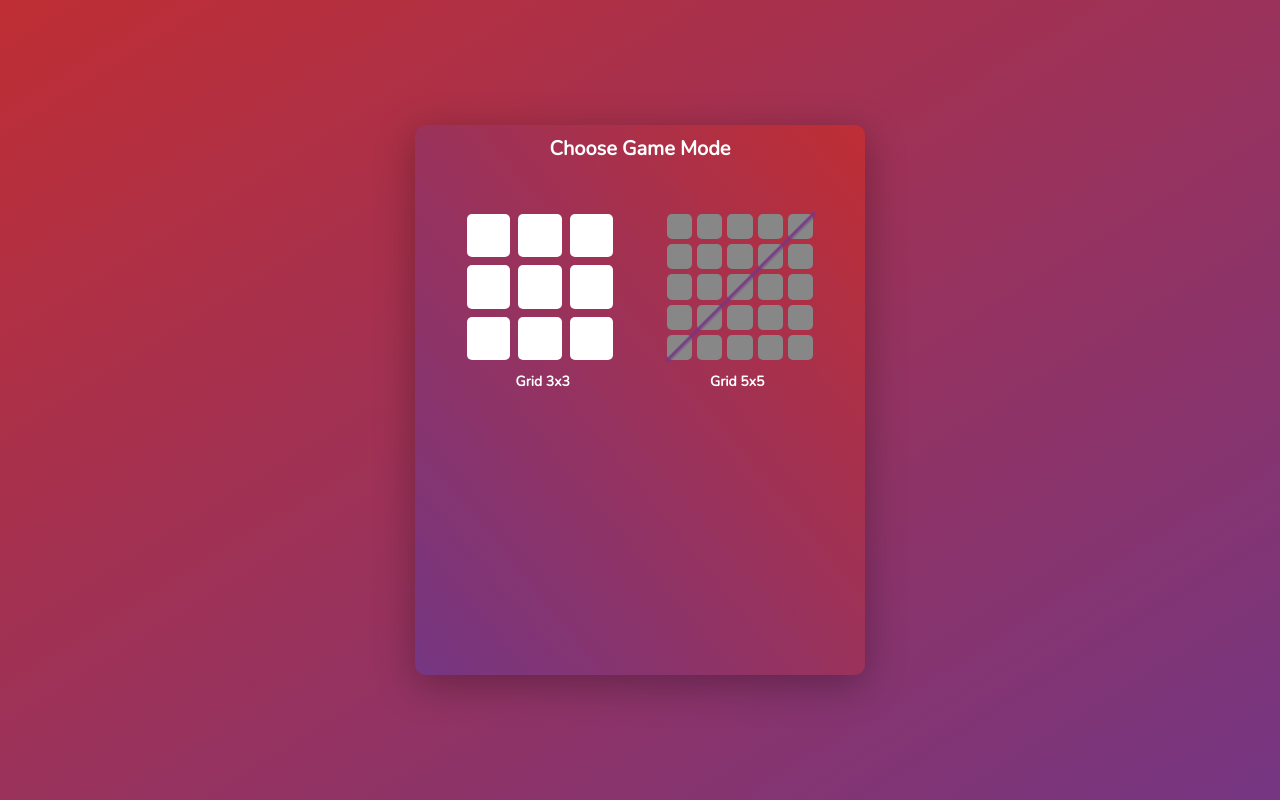
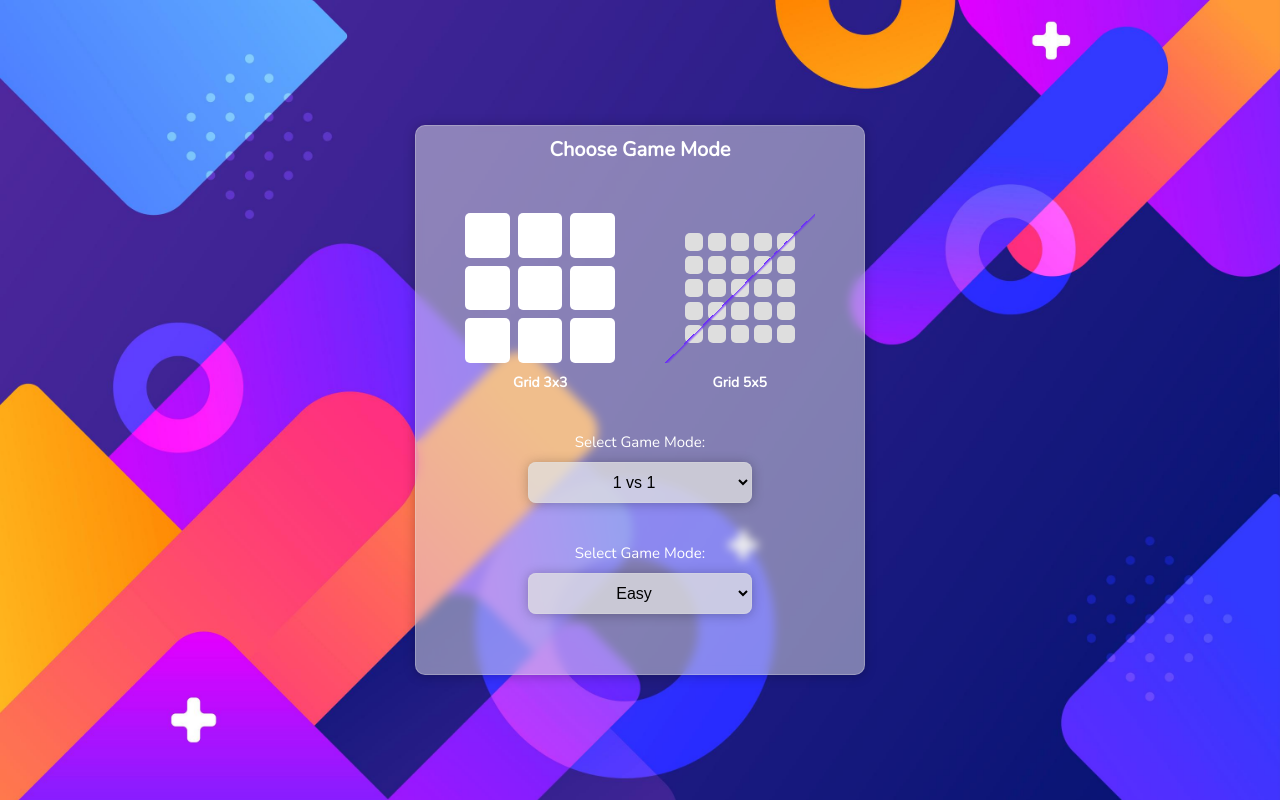
Before and after one commit to ilhanbuhic/Finished-Projects, a plain HTML site: page Tic Tac Toe/index.html in a window 1280 px wide. Drawn offline with nearby package versions, Linux system fonts and the light colour scheme.

Commit message:
JavaScript

```diff
--- a/Tic Tac Toe/index.html
+++ b/Tic Tac Toe/index.html
@@ -14,6 +14,7 @@
         <div class="modal-content">
           <h2>Choose Game Mode</h2>
           <div class="game-mode">
+            <div class="game-mode--grid">
               <div class="game-mode--grid3x3">
                 <div></div>
                 <div></div>
@@ -56,6 +57,21 @@
             <div class="game-mode--description">
               <h3>Grid 3x3</h3>
               <h3>Grid 5x5</h3>
+            </div>
+            <div class="game-mode--play">
+              <label for="game-mode">Select Game Mode:</label>
+              <select id="" class="dropdown">
+                <option value="1vs1">1&nbsp;vs&nbsp;1</option>
+                <option value="1vsPC">1&nbsp;vs&nbsp;PC</option>
+              </select>
+            </div>
+            <div class="game-mode--difficulty">
+              <label for="game-mode">Select Game Mode:</label>
+              <select id="" class="dropdown">
+                <option value="1vs1">Easy</option>
+                <option value="1vsPC">Hard</option>
+              </select>
+            </div>
           </div>
           <!-- <button class="mode-button" id="mode1v1">1vs1</button>
           <button class="mode-button" id="mode1vPC">1vsPC</button> -->
--- a/Tic Tac Toe/style.css
+++ b/Tic Tac Toe/style.css
@@ -343,12 +343,6 @@ div img {
   transition: border-color 0.5s ease;
 }
 
-.game-modes {
-  display: flex;
-  justify-content: center;
-  margin-bottom: 20px;
-}
-
 .mode-button {
   background-color: #753682;
   color: white;
@@ -371,13 +365,12 @@ div img {
   align-items: center;
   height: 100vh;
   /* background-color: rgba(0, 0, 0, 0.6); */
-  background-image: linear-gradient(to top left, #753682, #bf2e34);
+  /* background-image: linear-gradient(to top left, #753682, #bf2e34); */
   /* z-index: 1; */
 }
 
 .modal-content {
   display: flex;
-  background-image: linear-gradient(to top right, #753682, #bf2e34);
   flex-direction: column;
   background-color: white;
   /* padding: 200px; */
@@ -386,7 +379,10 @@ div img {
   height: 550px;
   text-align: center;
   transform: perspective(1000px);
-  box-shadow: 0 10px 40px rgba(0, 0, 0, 0.3);
+  backdrop-filter: blur(5px);
+  background-color: rgba(225, 225, 225, 0.5);
+  box-shadow: 0 1px 12px rgba(0, 0, 0, 0.25);
+  border: 1px solid rgba(225, 225, 225, 0.3);
 }
 
 .modal-content h2 {
@@ -411,7 +407,7 @@ div img {
   background-color: #bf2e34;
 }
 
-.game-mode {
+.game-mode--grid {
   display: flex;
   justify-content: center;
   align-items: center;
@@ -426,7 +422,8 @@ div img {
   gap: 8px;
   width: 150px;
   height: 150px;
-  padding: 2px;
+  /* padding: 2px; */
+  transition: padding 0.5s ease;
 }
 
 .game-mode--grid3x3 div {
@@ -441,6 +438,24 @@ div img {
   transition: background-color 0.3s ease;
 }
 
+.game-mode--grid3x3 div:hover {
+  background: #ff3080;
+  /* animation: myAnimation 1s ease-out; */
+}
+
+.game-mode--grid3x3:hover {
+  padding: 15px;
+  border-radius: 10px;
+  background: rgb(182, 15, 253);
+  background: linear-gradient(
+    90deg,
+    rgba(182, 15, 253, 1) 0%,
+    rgba(150, 24, 255, 1) 65%,
+    rgba(104, 39, 252, 1) 100%
+  );
+  /* animation: myAnimation 1s infinite alternate; */
+}
+
 .game-mode--grid5x5 {
   position: relative;
   display: grid;
@@ -449,11 +464,11 @@ div img {
   gap: 5px;
   width: 150px;
   height: 150px;
-  padding: 2px;
+  padding: 20px;
 }
 
 .game-mode--grid5x5 div {
-  background: #878787;
+  background: #dedede;
   border-radius: 5px;
   display: flex;
   justify-content: center;
@@ -469,9 +484,9 @@ div img {
   height: 100%;
   background: linear-gradient(
     135deg,
-    transparent 49%,
-    #753682 50%,
-    transparent 52%
+    transparent 50%,
+    #6926ff 50%,
+    transparent 51.5%
   );
   pointer-events: none; /* This ensures that the line doesn't interfere with clicking */
 }
@@ -480,9 +495,44 @@ div img {
   display: flex;
   justify-content: center;
   align-items: center;
-  gap: 14rem;
+  gap: 14.5rem;
   margin-top: 1rem;
   color: #fff;
   font-size: 1.2rem;
   font-weight: 600;
 }
+
+.dropdown {
+  width: 50%;
+  padding: 10px;
+  border: none;
+  border-radius: 8px;
+  background-color: #f7f7f7;
+  font-size: 16px;
+  cursor: pointer;
+  transition: background-color 0.3s ease;
+  backdrop-filter: blur(0px);
+  background-color: rgba(225, 225, 225, 0.5);
+  box-shadow: 0 1px 12px rgba(0, 0, 0, 0.25);
+  border: 1px solid rgba(225, 225, 225, 0.3);
+}
+
+.game-mode--play,
+.game-mode--difficulty {
+  margin-top: 3rem;
+}
+
+.game-mode--play > label,
+.game-mode--difficulty > label {
+  display: block;
+  font-size: 1.5rem;
+  padding-top: 10px;
+  color: #fff;
+}
+
+.game-mode--play select,
+.game-mode--difficulty select {
+  margin-top: 1rem;
+  text-align: left;
+  text-align-last: center;
+}
```
Lines whose indentation alone changed are shown as unchanged.
